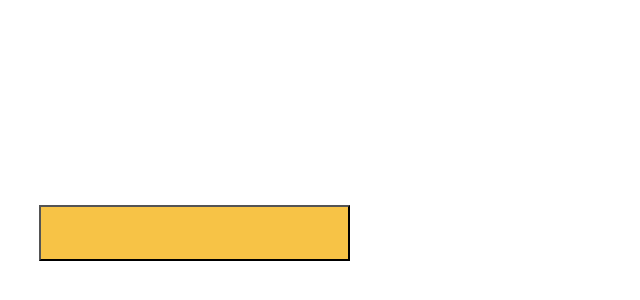
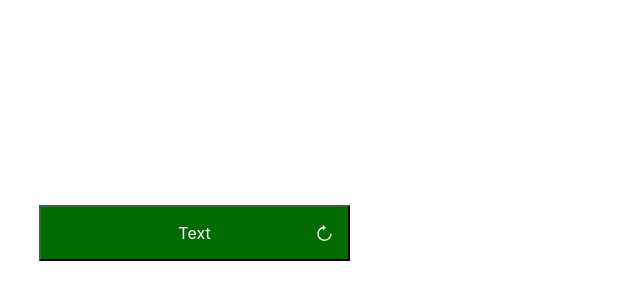
Before and after one commit to DevEsteves/Button, a React (Create React App) app: page / in a window 1280 px wide. Shown: the part 342-642 px from the top of the page, without its empty margins (0-640 px from the left). Built offline with nearby package versions, Linux system fonts and the light colour scheme.

Commit message:
Update App

```diff
--- a/src/App.js
+++ b/src/App.js
@@ -4,7 +4,9 @@ import Button from './Components/button';
 function App() {
   return (
    <div className="button">
-     <Button></Button>
+     <Button children={'Text'} disabled={false} icon='check' color='white' primary={true}></Button>
+     <Button children={'Text'} disabled={false} icon='arrow-right' color='white' primary={true}></Button>
+     <Button children={'Text'} disabled={false} icon='refresh' color='white' primary={true}></Button>
    </div>
   );
 }
```
